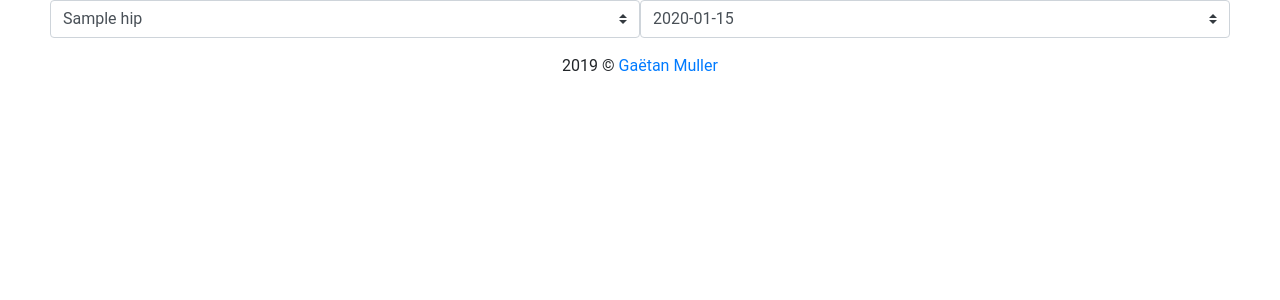
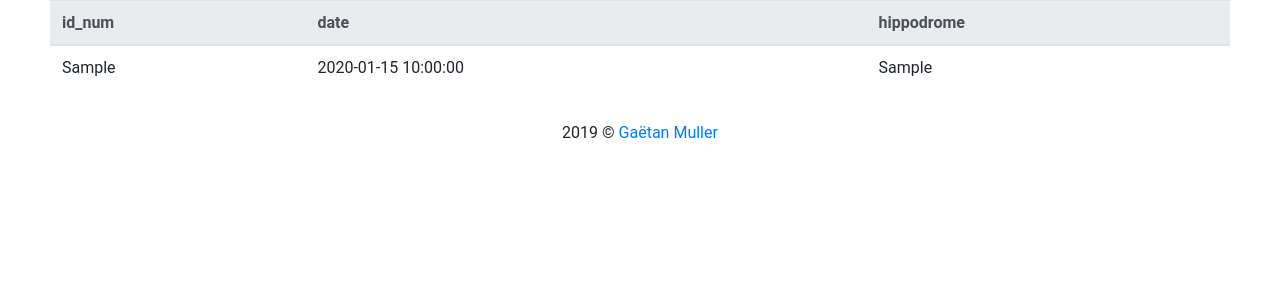
Before and after one commit to MullerGA/turf_app, a Flask app: template app/templates/turf.html in a window 1280 px wide. Shown: the part 56-356 px from the top of the page. Run offline with Flask 2, Linux system fonts and the light colour scheme; tables that the repository leaves empty hold one stand-in row (values such as "Sample post"); the template is opened without the code that fills it: values that come from a table or form of the project are taken from there, most other values are stand-ins (such as "Sample title", 1, 10 or a date in 2020); parts of the project's set-up code (start-up, migrations or seed data) failed here and were passed over; some libraries are stand-ins or nearby versions.

Commit message:
render list

```diff
--- a/app/routes.py
+++ b/app/routes.py
@@ -56,11 +56,7 @@ def register():
         return redirect(url_for('login'))
     return render_template('register.html', title='Register', form=form)
 
-@app.route('/turf')
+@app.route('/turf', methods=['GET', 'POSTS'])
 def turf():
-    hip_list = [r.hippodrome for r in db.session.query(Reunion.hippodrome).distinct()]
-    hip_list.sort()
-
-    date_list = [r.date for r in db.session.query(Reunion.date).distinct()]
-    date_list.sort()
-    return render_template("turf.html", title='Turf', active='turf', date=date_list, hip=hip_list)
+    reunions = Reunion.query.limit(1000)
+    return render_template("turf.html", title='Turf', active='turf', reunions=reunions)
--- a/app/templates/turf.html
+++ b/app/templates/turf.html
@@ -2,9 +2,26 @@
 
 
 {% block content %}
+    <table class="table">
+        <thead class="thead-light">
+            <tr>
+                <th scope="col">id_num</th>
+                <th scope="col">date</th>
+                <th scope="col">hippodrome</th>
+            </tr>
+        </thead>
+        <tbody>
+            {% for reunion in reunions %}
+            <tr>
+                <td>{{ reunion.id_num }}</a></td>
+                <td>{{ reunion.date }}</td>
+                <td>{{ reunion.hippodrome }}</td>
+            </tr>
+            {% endfor %}
+        </tbody>
+    </table>
 
-
-    <div class="d-flex flex-row">
+    <!-- <div class="d-flex flex-row">
         <div class="input-group w-50" >
             <select class="custom-select" id="inputGroupSelect04">
                 {% for i in hip %}
@@ -19,7 +36,7 @@
                     <option value="{{j}}">{{j}}</option>
                 {% endfor %}
             </select>
-        </div>
+        </div> -->
     </div>
 
 {% endblock %}
```
